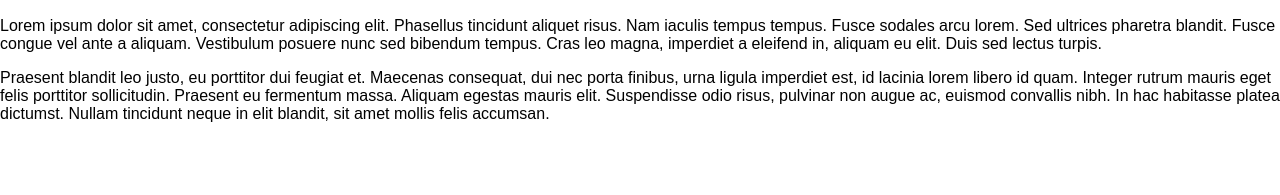
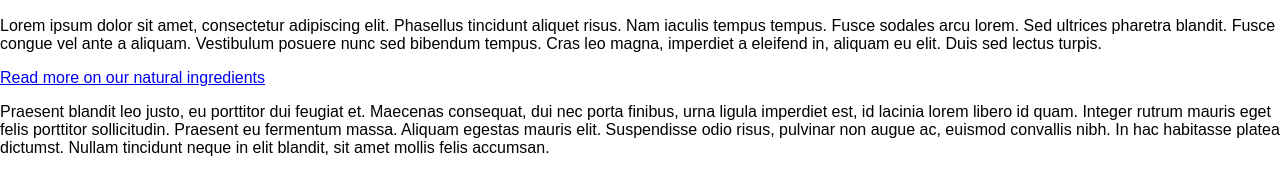
Before and after one commit to epuigsant/project_final2_puig_elsie, a plain HTML site: page index.html in a window 1280 px wide. Shown: the part 181-376 px from the top of the page. Drawn offline with Linux system fonts and the light colour scheme.

Commit message:
add sample text link style

```diff
--- a/index.html
+++ b/index.html
@@ -23,6 +23,7 @@
             <h1>Welcome to Shirley's Sandwiches</h1>
             <h2>Your Friendly College Deli</h2>
             <p>Lorem ipsum dolor sit amet, consectetur adipiscing elit. Phasellus tincidunt aliquet risus. Nam iaculis tempus tempus. Fusce sodales arcu lorem. Sed ultrices pharetra blandit. Fusce congue vel ante a aliquam. Vestibulum posuere nunc sed bibendum tempus. Cras leo magna, imperdiet a eleifend in, aliquam eu elit. Duis sed lectus turpis. </p>
+            <a href="#">Read more on our natural ingredients</a>
             <p>Praesent blandit leo justo, eu porttitor dui feugiat et. Maecenas consequat, dui nec porta finibus, urna ligula imperdiet est, id lacinia lorem libero id quam. Integer rutrum mauris eget felis porttitor sollicitudin. Praesent eu fermentum massa. Aliquam egestas mauris elit. Suspendisse odio risus, pulvinar non augue ac, euismod convallis nibh. In hac habitasse platea dictumst. Nullam tincidunt neque in elit blandit, sit amet mollis felis accumsan. </p>
         </article>
         <aside>
```
